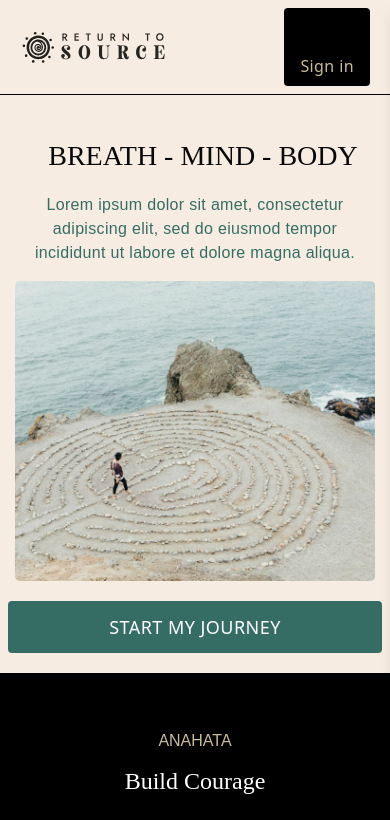
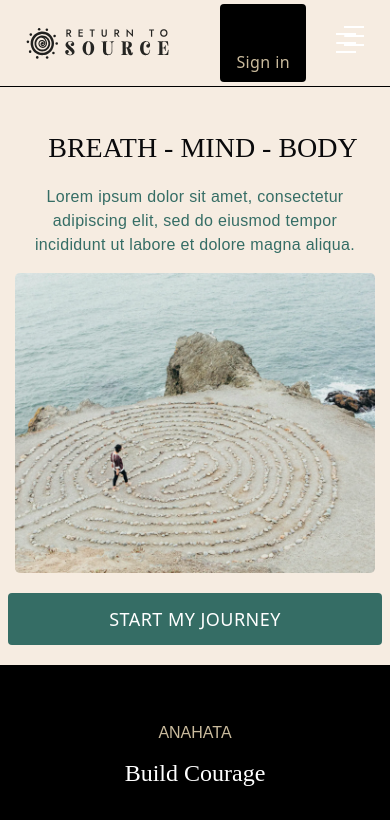
Before and after one commit to anna-rosew/return-to-source, a Next.js app: page / in a window 390 px wide. Shown: the top 820 px of the page. Built offline with nearby package versions, Linux system fonts and the light colour scheme.

Commit message:
Created responsive hamburger menu

```diff
--- a/app/components/Footer.tsx
+++ b/app/components/Footer.tsx
@@ -5,7 +5,7 @@ import VimeoIcon from "../../public/assets/footer-vimeo.svg";
 
 import Link from "next/link";
 import Image from "next/image";
-import { Button } from "./ui/button";
+import { Button } from "./ui/Button";
 
 const Footer = () => {
   const serviceLinks = [
--- a/app/components/navigation/navbar/Logo.tsx
+++ b/app/components/navigation/Logo.tsx
@@ -2,8 +2,8 @@
 import Image from "next/image";
 import { useEffect, useState } from "react";
 import Link from "next/link";
-import LogoImg from "../../../../public/Assets/Logo.svg";
-import { Button } from "../../ui/button";
+import LogoImg from "../../../public/Assets/Logo.svg";
+import { Button } from "../ui/Button";
 
 const Logo = () => {
   //update the size of the logo when the size of the screen changes
--- a/app/components/navigation/navbar/index.tsx
+++ b/app/components/navigation/NavBar.tsx
@@ -2,9 +2,10 @@ import React from "react";
 import Logo from "./Logo";
 import { NavLinks } from "./NavLinks";
 import Link from "next/link";
-import { Button } from "../../ui/button";
+import { Button } from "../ui/Button";
 import Image from "next/image";
-import User from "../../../../public/Assets/user.svg";
+import User from "../../../public/Assets/user.svg";
+import Hamburger from "../ui/Hamburger"; // Import the Hamburger component
 
 const NavBar = ({
   toggle,
@@ -14,7 +15,11 @@ const NavBar = ({
   isOpen: boolean;
 }) => {
   return (
-    <nav className="flex w-full items-center justify-between px-5 py-2 border-b-[1px] border-black lg:container lg:mx-auto lg:px-5 sticky top-0 z-10">
+    <nav
+      className={`flex w-full items-center justify-between px-6 py-1 border-b-[1px] border-black lg:container lg:mx-auto lg:px-5 sticky top-0 z-20 ${
+        isOpen ? "hidden" : "" // Hide nav when sidebar is open
+      }`}
+    >
       <div className="flex items-center justify-between">
         <Logo />
         <ul className="hidden md:flex md:items-center px-10 gap-x-[48px]">
@@ -38,27 +43,8 @@ const NavBar = ({
           <Image src={User} alt="User Profile" width={38} />
           Sign in
         </Button>
-        {/* Hamburger Icon */}
-        <button
-          onClick={toggle}
-          className="flex flex-col justify-between w-8 h-8 z-[100] md:hidden group fixed top-5 right-5"
-        >
-          <div
-            className={`h-[3px] w-full bg-black rounded transition-transform duration-300 ${
-              isOpen ? "rotate-45 translate-y-2" : ""
-            }`}
-          />
-          <div
-            className={`h-[3px] w-full bg-black rounded transition-opacity duration-300 ${
-              isOpen ? "opacity-0" : ""
-            }`}
-          />
-          <div
-            className={`h-[3px] w-full bg-black rounded transition-transform duration-300 ${
-              isOpen ? "-rotate-45 -translate-y-2" : ""
-            }`}
-          />
-        </button>
+        {/* Use the Hamburger component here */}
+        <Hamburger toggle={toggle} isOpen={isOpen} />
       </div>
     </nav>
   );
--- /dev/null
+++ b/app/components/navigation/Navigation.tsx
@@ -0,0 +1,28 @@
+"use client";
+import React, { useState } from "react";
+import NavBar from "./NavBar";
+import Sidebar from "./SideBar";
+import Hamburger from "../ui/Hamburger"; // Import Hamburger here
+
+const Navigation = () => {
+  const [isOpen, setIsOpen] = useState(false);
+
+  const toggle = () => setIsOpen(!isOpen);
+
+  return (
+    <>
+      {/* Sidebar Component */}
+      <Sidebar isOpen={isOpen} toggle={toggle} />
+
+      {/* Render Hamburger outside of NavBar, to always show when sidebar is open */}
+      <div className="fixed top-4 right-4 z-[9999] md:hidden">
+        <Hamburger toggle={toggle} isOpen={isOpen} />
+      </div>
+
+      {/* NavBar that hides when sidebar is open */}
+      <NavBar toggle={toggle} isOpen={isOpen} />
+    </>
+  );
+};
+
+export default Navigation;
--- a/app/components/navigation/sidebar/index.tsx
+++ b/app/components/navigation/SideBar.tsx
@@ -10,18 +10,20 @@ interface SidebarProps {
 const Sidebar = ({ isOpen, toggle }: SidebarProps) => {
   return (
     <motion.div
-      initial={{ x: "100%" }} // Start fully off-screen to the right
-      animate={{ x: isOpen ? "0%" : "100%" }} // Slide in or out based on `isOpen`
-      transition={{ duration: 0.5, ease: "easeInOut" }} // Adjust timing and easing
-      className="fixed top-0 right-0 w-full md:w-1/3 h-full bg-white z-[99] shadow-lg"
+      initial={{ x: "100%" }}
+      animate={{ x: isOpen ? "0%" : "100%" }}
+      transition={{ duration: 0.5, ease: "easeInOut" }}
+      className={`fixed top-0 right-0 w-full md:w-1/3 h-full bg-customTeal z-[10] ${
+        isOpen ? "" : "pointer-events-none"
+      }`}
     >
-      <div className="p-4 flex flex-col gap-6">
+      <div className="px-10 py-20 flex flex-col gap-6">
         <ul className="flex flex-col gap-4">
           {["Home", "Work with Me", "About", "Contact", "Blog"].map((item) => (
             <li key={item}>
               <a
                 href={`/${item.toLowerCase().replace(/\s+/g, "-")}`}
-                className="text-black text-lg hover:underline"
+                className="text-white text-lg hover:underline"
                 onClick={toggle}
               >
                 {item}
--- a/app/components/navigation/index.tsx
+++ /dev/null
@@ -1,19 +0,0 @@
-"use client";
-import React, { useState } from "react";
-import NavBar from "./navbar";
-import Sidebar from "./sidebar";
-
-const Navigation = () => {
-  const [isOpen, setIsOpen] = useState(false);
-
-  const toggle = () => setIsOpen(!isOpen);
-
-  return (
-    <>
-      <Sidebar isOpen={isOpen} toggle={toggle} />
-      <NavBar toggle={toggle} isOpen={isOpen} />
-    </>
-  );
-};
-
-export default Navigation;
--- /dev/null
+++ b/app/components/ui/Hamburger.tsx
@@ -0,0 +1,47 @@
+import React from "react";
+
+interface HamburgerProps {
+  isOpen: boolean;
+  toggle: () => void;
+}
+
+const Hamburger = ({ isOpen, toggle }: HamburgerProps) => {
+  return (
+    <button
+      onClick={toggle}
+      className="relative flex flex-col items-center justify-center w-10 h-10 md:hidden z-[9999]"
+    >
+      {/* Container for Hamburger Bars */}
+      <div className="flex flex-col justify-between w-[20px] h-[20px] overflow-hidden">
+        {/* Top Bar */}
+        <div
+          className={`h-[2px] w-7 bg-white transform transition-all duration-300 ${
+            isOpen ? "rotate-45 absolute" : ""
+          }`}
+          style={{
+            transformOrigin: "center",
+            marginBottom: isOpen ? 0 : "3px", // Tightens gap between bars when closed
+          }}
+        />
+        {/* Middle Bar */}
+        <div
+          className={`h-[2px] w-7 bg-white rounded transition-all duration-300 ${
+            isOpen ? "opacity-0" : ""
+          }`}
+        />
+        {/* Bottom Bar */}
+        <div
+          className={`h-[2px] w-7 bg-white transform transition-all duration-300 ${
+            isOpen ? "-rotate-45 absolute" : ""
+          }`}
+          style={{
+            transformOrigin: "center",
+            marginTop: isOpen ? 0 : "3px", // Tightens gap between bars when closed
+          }}
+        />
+      </div>
+    </button>
+  );
+};
+
+export default Hamburger;
--- a/app/layout.tsx
+++ b/app/layout.tsx
@@ -2,7 +2,7 @@
 import Head from "next/head";
 
 import "./globals.css";
-import Navigation from "./components/navigation/index";
+import Navigation from "./components/navigation/Navigation";
 
 export default function RootLayout({
   children,
--- a/app/page.tsx
+++ b/app/page.tsx
@@ -1,7 +1,7 @@
 import HeroImage from "@/app/components/HeroImage";
 import { Metadata } from "next";
 import HomeScroll from "./components/HomeScroll";
-import { Button } from "./components/ui/button";
+import { Button } from "./components/ui/Button";
 import Footer from "./components/Footer";
 
 export const metadata: Metadata = {
```
Also changed, not shown: app/components/navigation/NavLinks.tsx (renamed from app/components/navigation/navbar/NavLinks.tsx).
